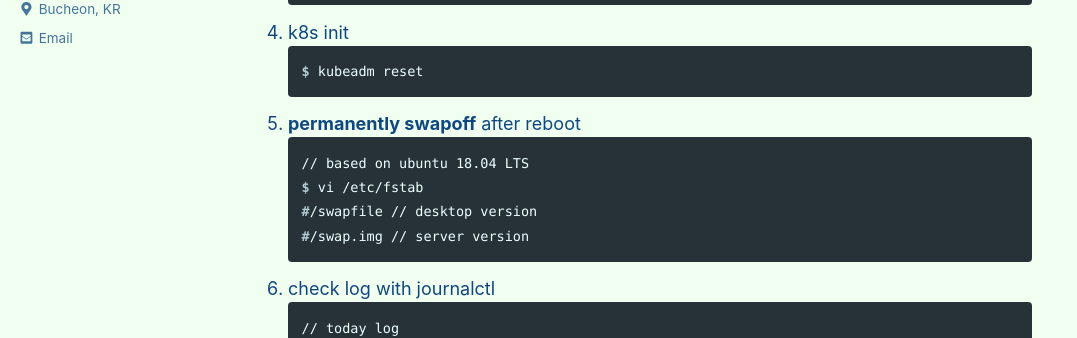
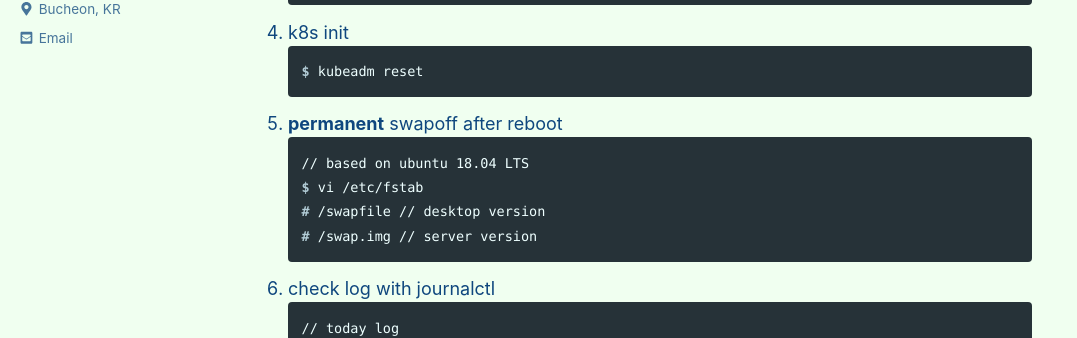
Before and after one commit to unipark00/tekrepo, a Jekyll site: the page built from _posts/2019-04-12-trouble_shooting_of_clustering.md, in a window 1280 px wide and 900 px high, scrolled down 446 px. Shown: the part 147-485 px from the top of the window, without its empty margins (0-1077 px from the left). Built offline with Jekyll 4.4.1, drawn with Linux system fonts in a browser that asks for light colours; cached includes are drawn as plain includes.

Commit message:
Update 2019-04-12-trouble_shooting_of_clustering.md

````diff
--- a/_posts/2019-04-12-trouble_shooting_of_clustering.md
+++ b/_posts/2019-04-12-trouble_shooting_of_clustering.md
@@ -31,12 +31,12 @@ $ sudo journalctl -u kubelet.service | grep "failed to run"
 ```console
 $ kubeadm reset
 ```
-1. **permanently swapoff** after reboot
+1. **permanent** swapoff after reboot
 ```console
 // based on ubuntu 18.04 LTS
 $ vi /etc/fstab
-#/swapfile // desktop version
-#/swap.img // server version
+# /swapfile // desktop version
+# /swap.img // server version
 ```
 1. check log with journalctl
 ```console
````
